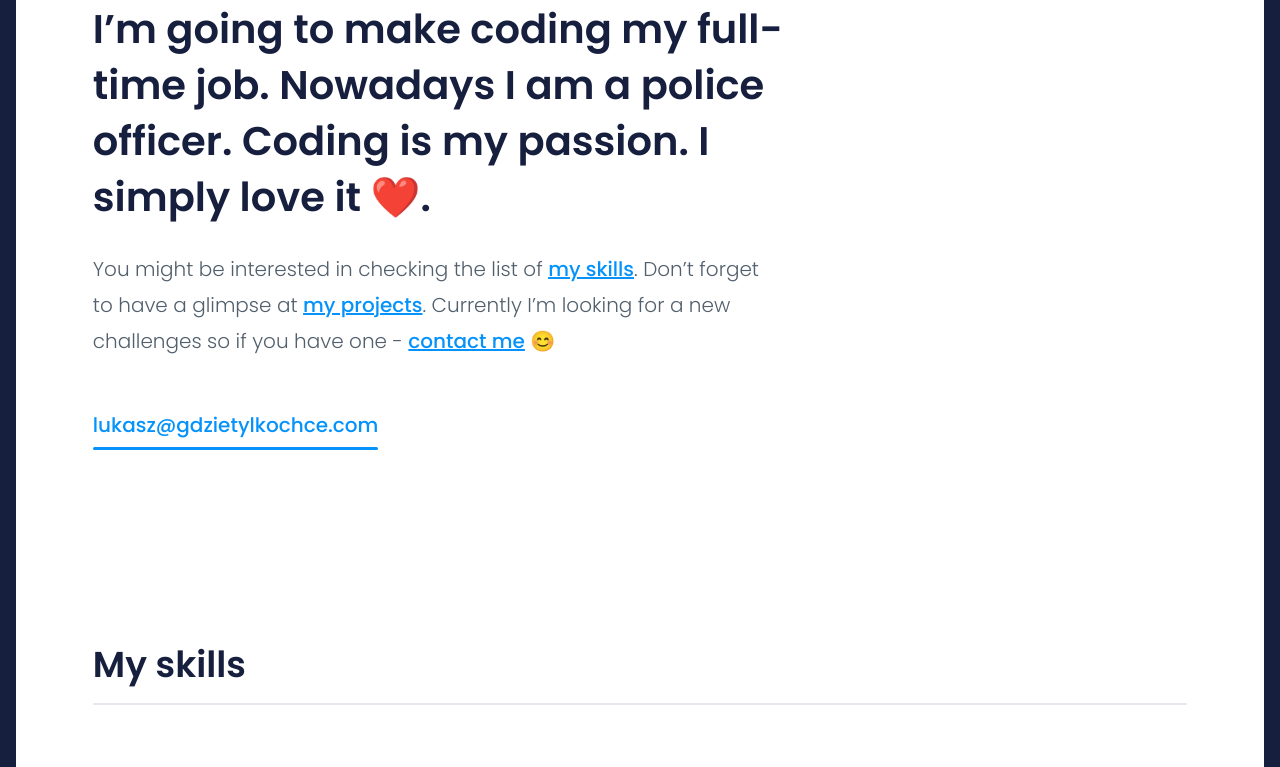
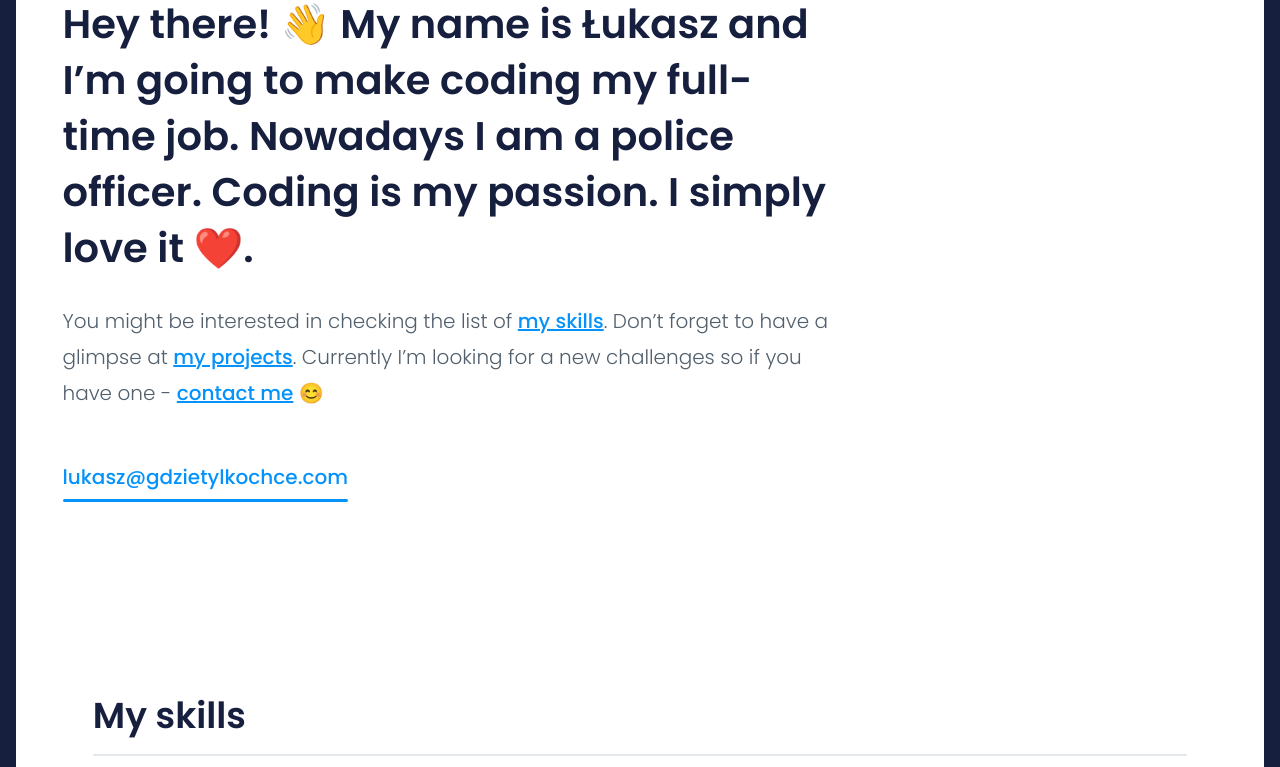
Before and after one commit to jundymek/jundymek.github.io, a website built with webpack: page src/content/index.html in a window 1280 px wide. Shown: the part 297-1064 px from the top of the page. Built offline with nearby package versions, Linux system fonts and the light colour scheme; no server answers; files whose address does not match are found by name.

Commit message:
feat: header centered layout

```diff
--- a/src/scss/main.scss
+++ b/src/scss/main.scss
@@ -27,15 +27,15 @@ html {
 
 body {
     color: $bigstone;
+    border: 1rem solid $bigstone;
+    @media (max-width: $mobile) {
+        width: 100%;
+        border: none;
+    }
 }
 
 .main {
     height: 100%;
     display: flex;
     flex-direction: column;
-    border: 1rem solid $bigstone;
-    @media (max-width: $mobile) {
-        width: 100%;
-        border: none;
-    }
 }
--- a/src/scss/modules/header.scss
+++ b/src/scss/modules/header.scss
@@ -1,6 +1,7 @@
 .header {
-    padding: 6vw 0px 0 6vw;
-    max-width: 840px;
+    padding: 8rem 1rem 0 1rem;
+    max-width: 1187px;
+    margin: 0 auto;
     width: 100%;
     @media (max-width: $mobile) {
         padding: 4.57rem 1.14rem 0 1.14rem;
@@ -66,7 +67,7 @@
         }
     }
     &__paragraph {
-        max-width: 680px;
+        max-width: 781px;
         font-weight: 300;
         font-size: 1.25rem;
         line-height: 2.25rem;
@@ -78,6 +79,7 @@
         }
     }
     &__title {
+        max-width: 781px;
         font-weight: 600;
         font-size: 2.5rem;
         line-height: 3.5rem;
```
Also changed, not shown: dist/css/main.css, 1 other file.
